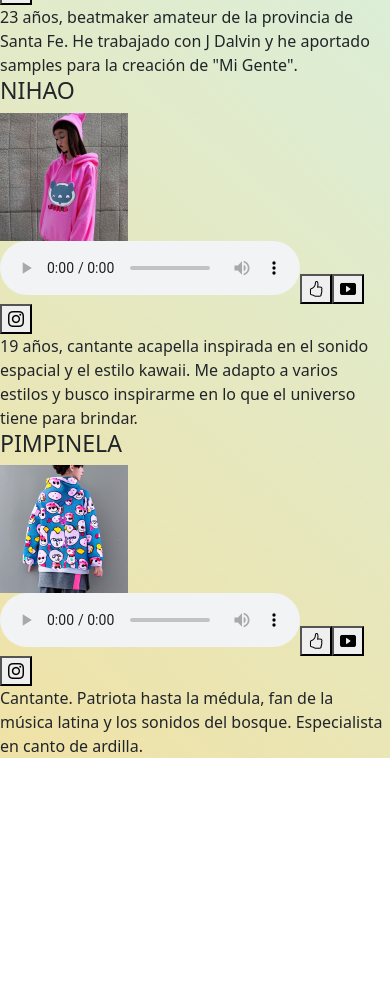
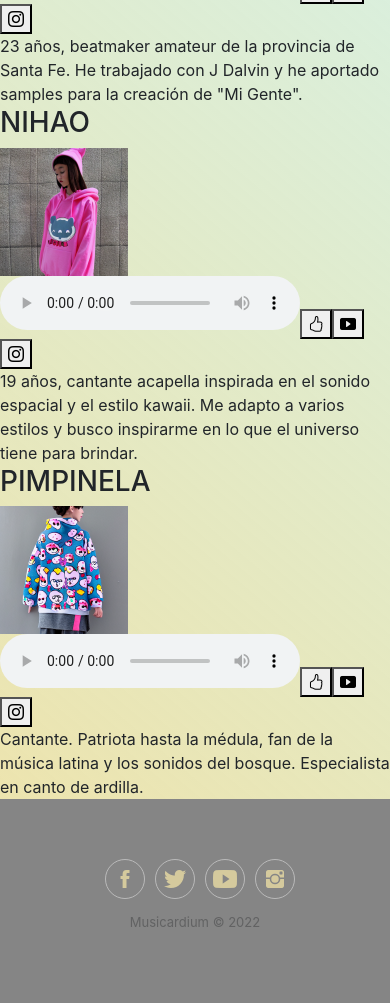
Before and after one commit to Sanguchito97/PreEntrega3Araujo, a website: page index.html in a window 390 px wide. Shown: the part 866-1869 px from the top of the page. Before the commit the page ends 1624 px from the top, so only its background shows below. Drawn offline with nearby package versions, Linux system fonts and the light colour scheme.

Commit message:
Commit 3

```diff
--- a/css/style.css
+++ b/css/style.css
@@ -46,3 +46,74 @@ body {
     rgba(131, 236, 255, 0.411)
   );
 }
+.footer-clean {
+  padding: 50px 0;
+  background-color: rgb(133, 133, 133);
+  color: #4b4c4d;
+  align-content: center;
+}
+
+.footer-clean ul a {
+  color: inherit;
+  text-decoration: none;
+  opacity: 0.8;
+}
+
+.footer-clean ul a:hover {
+  opacity: 1;
+}
+
+.footer-clean .item.social {
+  text-align: right;
+}
+
+@media (max-width: 767px) {
+  .footer-clean .item {
+    text-align: center;
+    padding-bottom: 20px;
+  }
+}
+
+@media (max-width: 768px) {
+  .footer-clean .item.social {
+    text-align: center;
+  }
+}
+
+.footer-clean .item.social > a {
+  font-size: 24px;
+  width: 40px;
+  height: 40px;
+  line-height: 40px;
+  display: inline-block;
+  text-align: center;
+  border-radius: 50%;
+  border: 1px solid #ccc;
+  margin-left: 10px;
+  margin-top: 22px;
+  color: rgb(240, 226, 166);
+  opacity: 0.75;
+}
+
+.footer-clean .item.social > a:hover {
+  opacity: 0.9;
+}
+
+@media (max-width: 991px) {
+  .footer-clean .item.social > a {
+    margin-top: 40px;
+  }
+}
+
+@media (max-width: 767px) {
+  .footer-clean .item.social > a {
+    margin-top: 10px;
+  }
+}
+
+.footer-clean .copyright {
+  margin-top: 14px;
+  margin-bottom: 0;
+  font-size: 13px;
+  opacity: 0.6;
+}
--- a/index.html
+++ b/index.html
@@ -20,6 +20,8 @@
     href="https://cdnjs.cloudflare.com/ajax/libs/animate.css/4.1.1/animate.min.css"
   />
     <link rel="stylesheet" href="css/style.css" />
+    <link rel="stylesheet" href="https://cdnjs.cloudflare.com/ajax/libs/twitter-bootstrap/4.1.3/css/bootstrap.min.css">
+    <link rel="stylesheet" href="https://cdnjs.cloudflare.com/ajax/libs/ionicons/2.0.1/css/ionicons.min.css">
     <title>MUSICARDIUM</title>
   </head>
   <body>
@@ -41,8 +43,7 @@
             data-bs-target="#navbarSupportedContent"
             aria-controls="navbarSupportedContent"
             aria-expanded="false"
-            aria-label="Toggle navigation"
-          >
+            aria-label="Toggle navigation">
             <span class="navbar-toggler-icon"></span>
           </button>
           <div class="collapse navbar-collapse" id="navbarSupportedContent">
@@ -110,10 +111,11 @@
       </section>
           <section>
       </div>
-              <section class="grid-container">
+              <section class="grid-container justify-content">
               <div class="grid-item grid-item-1">Beatmakers/Productores musicales</div>
               <div class="grid-item grid-item-2">Cantantes/Raperos</div>
               <div class="grid-item grid-item-3">Productores Audiovisuales</div>
+
           </section>
           <section>
             <div>
@@ -151,5 +153,19 @@
       integrity="sha384-kenU1KFdBIe4zVF0s0G1M5b4hcpxyD9F7jL+jjXkk+Q2h455rYXK/7HAuoJl+0I4"
       crossorigin="anonymous"
     ></script>
+    <footer>
+      <div class="footer-clean">
+        <footer>
+            <div class="container">
+                    <div class="col-lg-3 item social"><a href="#"><i class="icon ion-social-facebook"></i></a><a href="#"><i class="icon ion-social-twitter"></i></a><a href="#"><i class="icon ion-social-youtube"></i></a><a href="#"><i class="icon ion-social-instagram"></i></a>
+                        <p class="copyright">Musicardium © 2022</p>
+                    </div>
+                </div>
+            </div>
+        </footer>
+    </div>
+    <script src="https://cdnjs.cloudflare.com/ajax/libs/jquery/3.2.1/jquery.min.js"></script>
+    <script src="https://cdnjs.cloudflare.com/ajax/libs/twitter-bootstrap/4.1.3/js/bootstrap.bundle.min.js"></script>
+    </footer>
   </body>
 </html>
```
